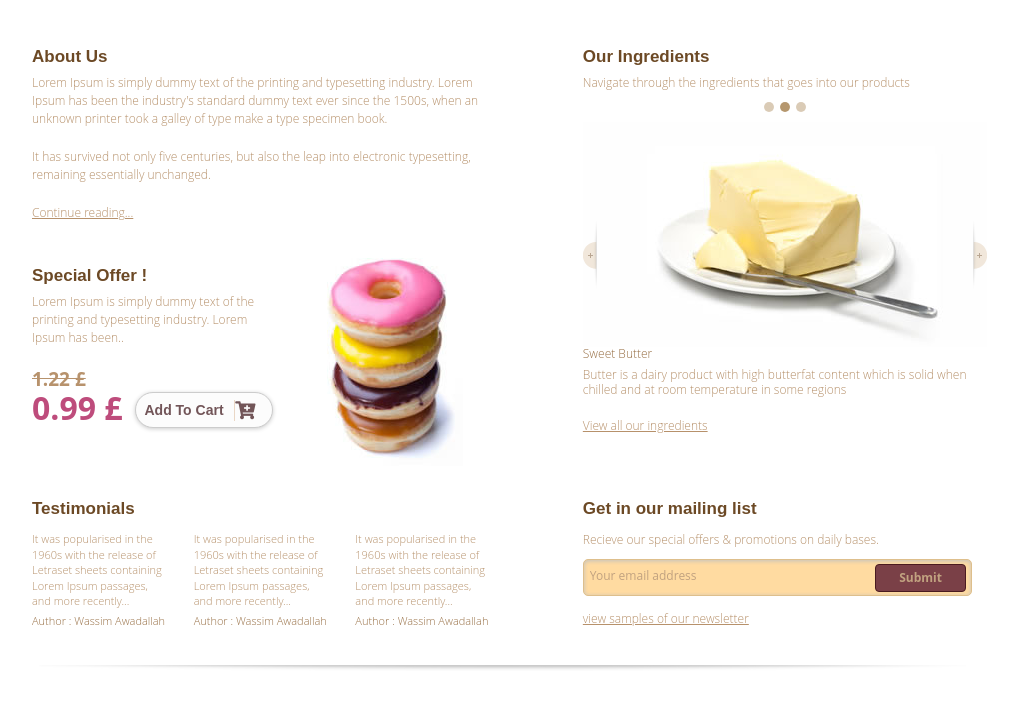
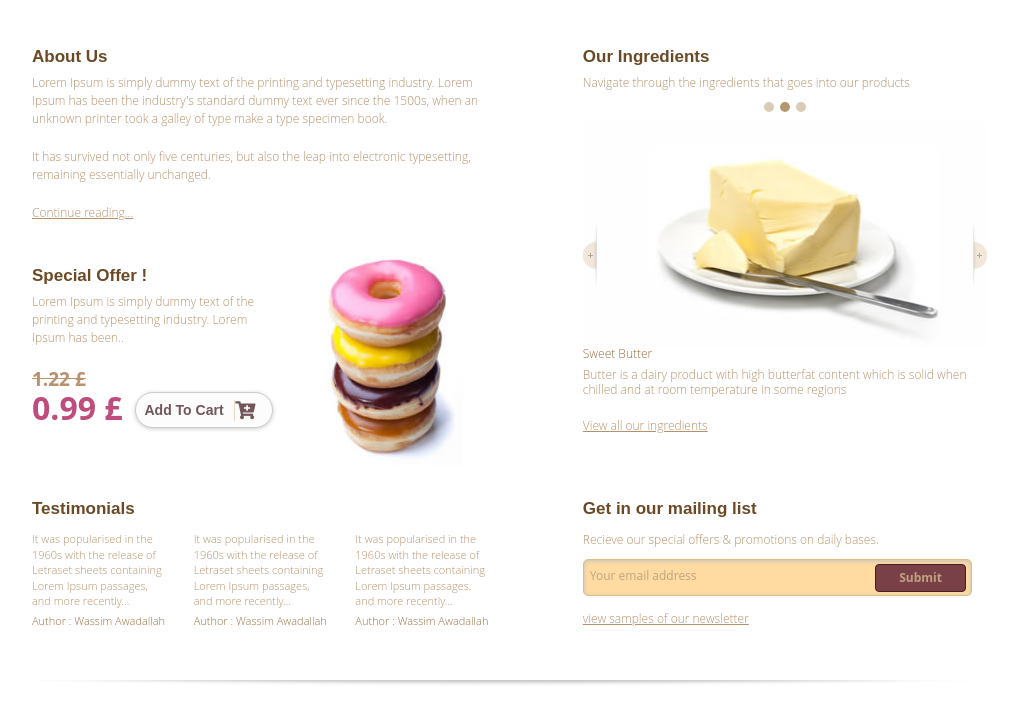
Before and after one commit to billyaguana/delicioussary, a plain HTML site: page index.html in a window 1280 px wide. Shown: the part 903-1618 px from the top of the page, without its empty margins (138-1156 px from the left). Drawn offline with Linux system fonts and the light colour scheme; a script that the page names is missing.

Commit message:
Update style.css

```diff
--- a/style.css
+++ b/style.css
@@ -324,7 +324,7 @@ section a, .bottom-extra a { text-decoration: underline; }
   color: #D3A55D;
  }
 
-.bottom-extra { padding-bottom: 20px; }
+.bottom-extra { padding-bottom: 35px; }
 .bottom-extra h2 { margin-bottom: 12px;  }
 
 .testimonials, .testimonials p { font-size: 11px; }
```
